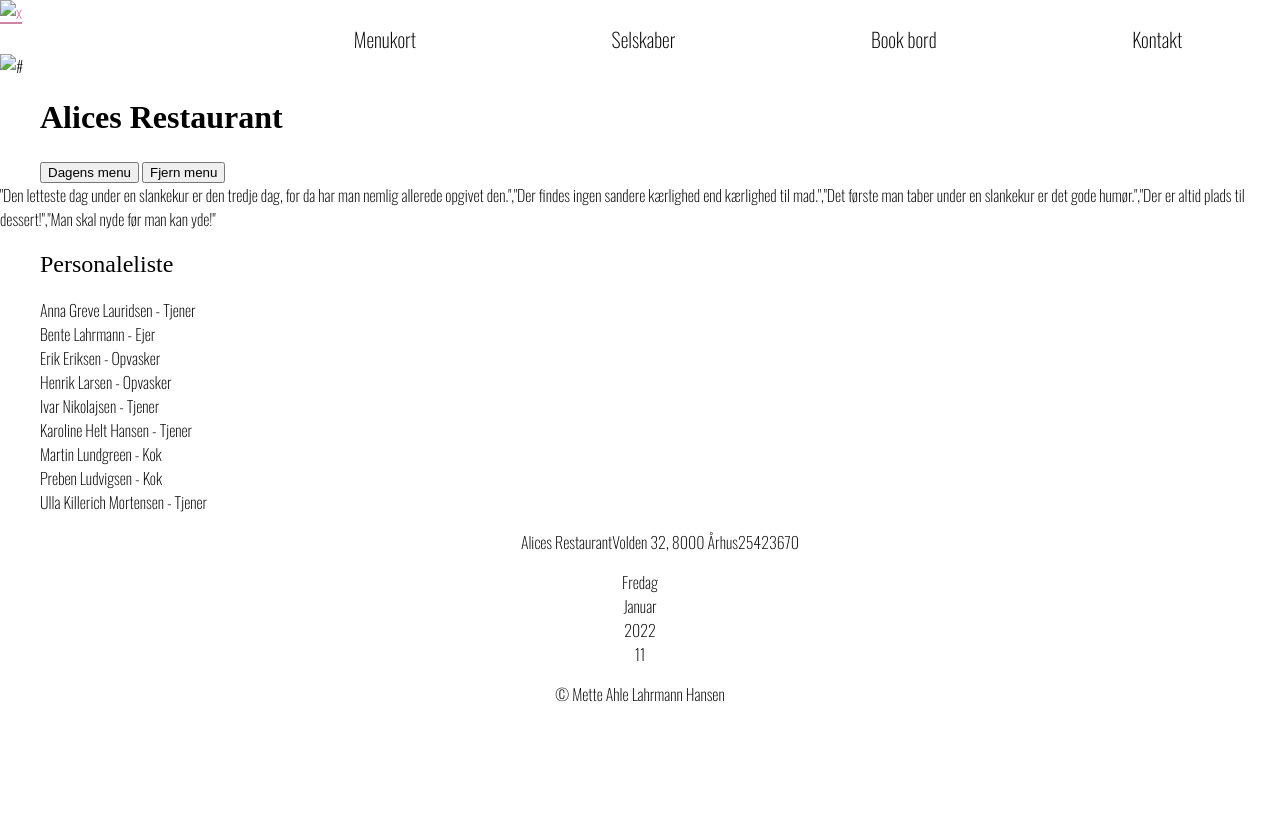
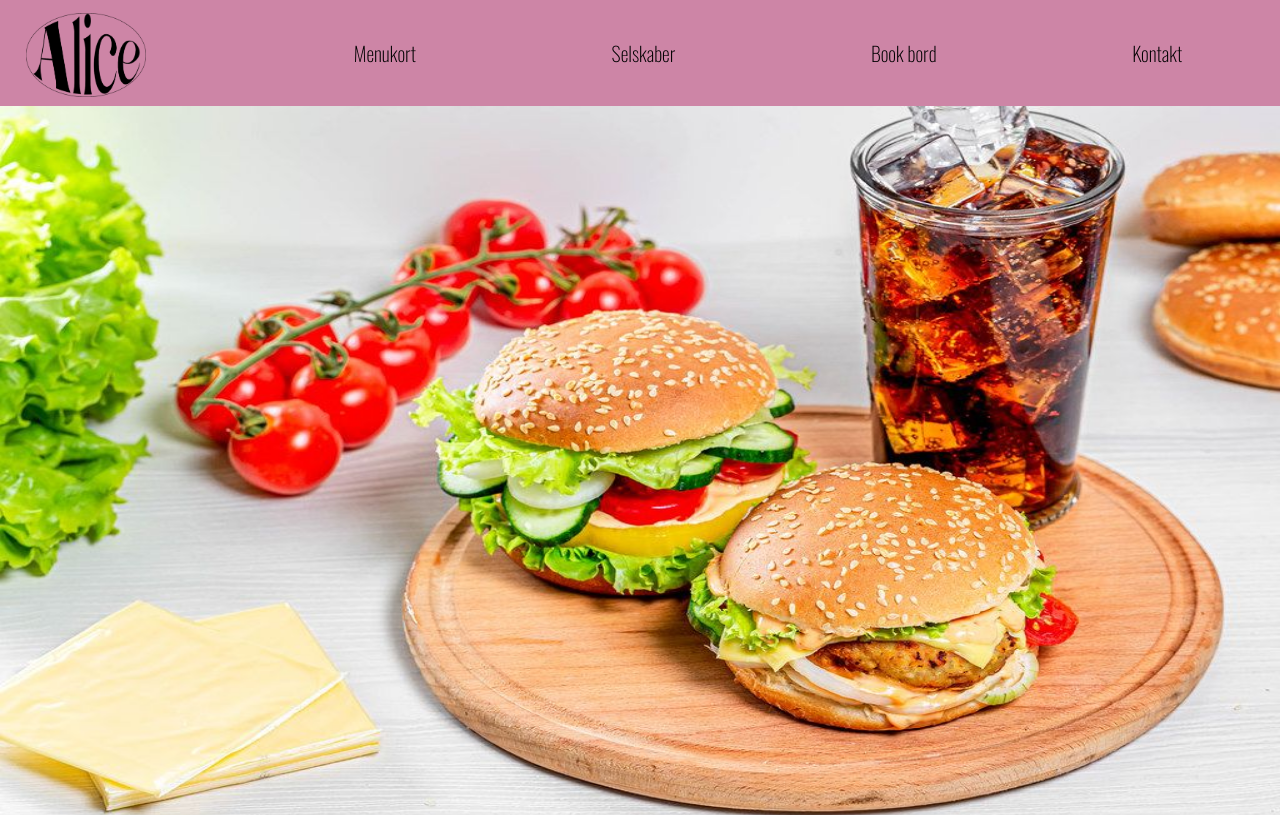
Before and after one commit to metteahle/Introduktion-til-JavaScript, a plain HTML site: page Alice's restaurant/index.html in a window 1280 px wide. Shown: the top 815 px of the page. Drawn offline with nearby package versions, Linux system fonts and the light colour scheme.

Commit message:
Add files via upload

```diff
--- a/Alice's restaurant/css/aliceindex.css
+++ b/Alice's restaurant/css/aliceindex.css
@@ -39,8 +39,24 @@ h2{
   font-weight: lighter;
 }
 
+
+.logo{
+  width: 120px;
+  margin-left: 2%;
+  margin-top: 1%;
+}
 /*Navbar start*/
   /*links styling/ menubaroverskrifter*/
+
+.nav{
+  margin-top: -5%;
+}
+
+.navbarcolor{
+  background-color: var(--lightpink);
+  padding-bottom: 3%;
+}
+
 .nav a:link{
   font-size: 20px;
   text-decoration: none;
@@ -68,7 +84,7 @@ a::before {
   height: 2px;
   bottom: 0;
   left: 0;
-  background-color: var(--lightpink);
+  background-color: var(--lightgreypink);
   transform: scaleX(0);
   transition: transform 0.3s ease;
 }
@@ -84,6 +100,10 @@ a:hover::before {
 }
 /*Navbar slut*/
 
+.backgroundimageindex{
+  width: 100%;
+  height: 90%;
+}
 
 .headername{
   margin-left: 40px;
@@ -106,4 +126,5 @@ a:hover::before {
 
 .footsegment{
   text-align: center;
+  background-color: var(--green);
 }
--- a/Alice's restaurant/index.html
+++ b/Alice's restaurant/index.html
@@ -11,10 +11,10 @@
 </head>
 <body>
 
-<header>
-   <a href="index.html">
-     <img class="logo" src="x" alt="x">
-   </a>
+<header class="navbarcolor">
+  <a href="index.html">
+    <img class="logo" src="images/logo.png" alt="logo">
+  </a>
 
  <!--Navbar-->
 <div class="nav">
@@ -27,7 +27,7 @@
 </div>
 </header>
 
-<img src="#" alt="#">  <!--En form for baggrundsbillede her-->
+<img class="backgroundimageindex" src="images/baggrund.png" alt="food">  <!--En form for baggrundsbillede her-->
 
 
   <h1 class="headername">Alices Restaurant</h1>
--- a/Alice's restaurant/js/index.js
+++ b/Alice's restaurant/js/index.js
@@ -4,7 +4,7 @@
     let kode = `
       <aside class="menuimage">
         <h1>Dagens Menu</h1>
-        <img src="#" alt="#">
+        <img src="images/menukort.png" alt="menu">
         <figcaption>Her ser du dagens menu</figcaption>
       </aside>
     `;
@@ -30,7 +30,7 @@
   //et tilfældigt tal
     function tilfaeldig(){
       return qoute [
-        Math.floor((Math.random() *5))
+        Math.floor(Math.random() * quote.length)
       ];
     }
 
@@ -64,7 +64,7 @@ let contact = {
   adress: 'Volden 32, 8000 Århus',
   phonenumber: 25423670,
   contactInfo: function(){
-    return this.name + this.adress + this.phonenumber;
+    return this.name +" "+ this.adress +" "+ this.phonenumber;
       }
     }
   adress.innerHTML = contact.contactInfo();
@@ -123,4 +123,4 @@ const now = new Date()
       if(hour > 17) {greeting = 'God aften!'}
       console.log(greeting)
       //Men hvordan får jeg tiden ind på siden så den vises?
-      document.getElementById("whattime").innerHTML = d.getHours();
+      document.getElementById("whattime").innerHTML = d.getHours() + ":" + d.getMinutes() + ":" + d.getSeconds();
```
Also changed, not shown: Alice's restaurant/images/baggrund.png (added), Alice's restaurant/images/logo.png (added), Alice's restaurant/images/menukort.png (added).
